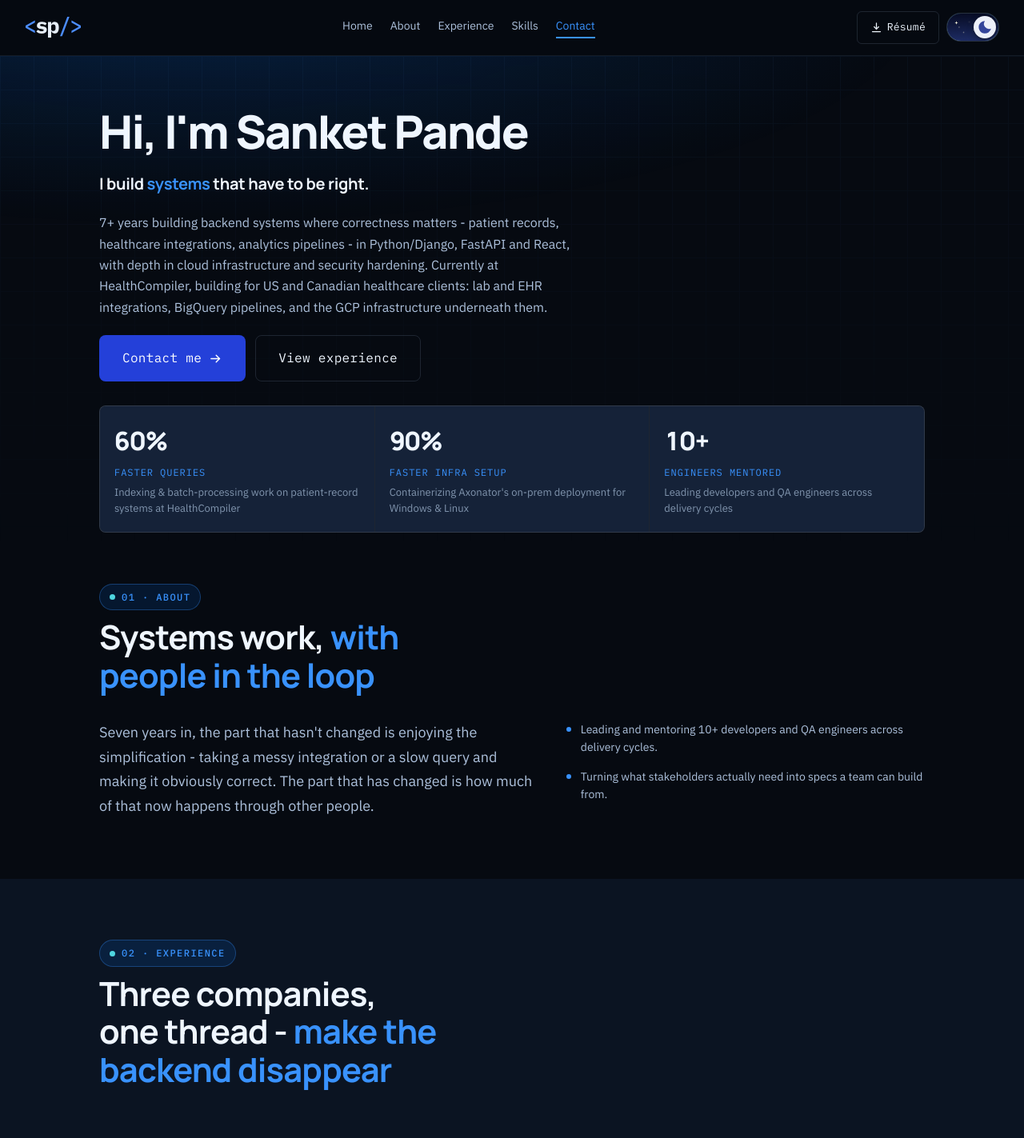
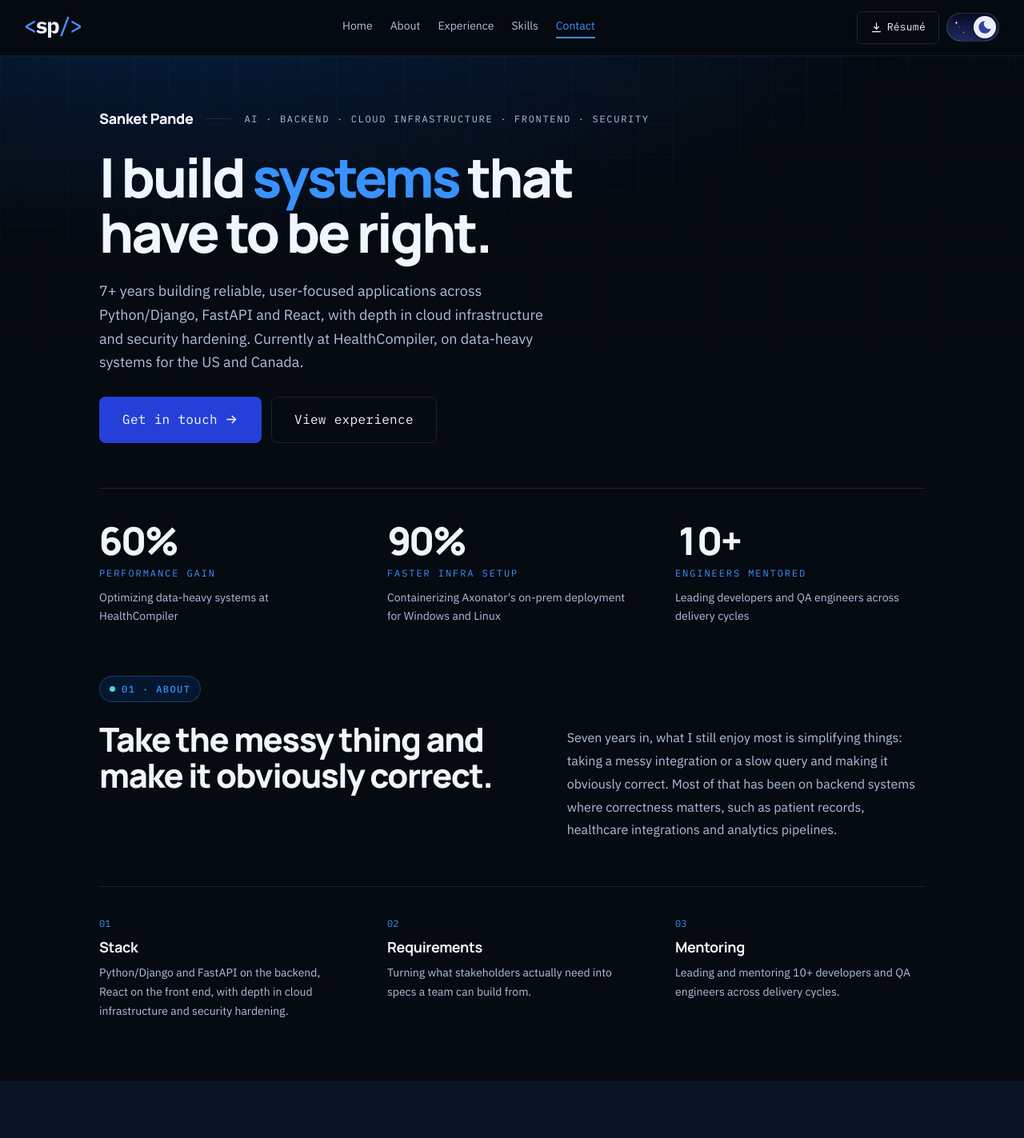
Before and after one commit to sanket-pande/portfolio, a React (Vite) app: page / in a window 1280 px wide. Shown: the top 1423 px of the page at 80% size. Built offline with nearby package versions, Linux system fonts and the light colour scheme.

Commit message:
feat: enhance About and Hero sections with improved layout and styling; refactor Section component for better structure

```diff
--- a/src/components/Section/Section.module.css
+++ b/src/components/Section/Section.module.css
@@ -15,13 +15,6 @@
   justify-content: flex-start;
   gap: 32px;
   min-height: clamp(520px, 78vh, 760px);
-}
-
-/* About: no room of its own - it flows directly under Hero inside the
-   same coloured chapter, so it just wraps its content. */
-.compact {
-  min-height: 0;
-  padding-top: 0;
 }
 
 .head {
--- a/src/components/Section/Section.tsx
+++ b/src/components/Section/Section.tsx
@@ -9,27 +9,31 @@ interface SectionProps {
   /** Closing phrase of the heading, set in the accent colour. */
   accent?: string;
   children: ReactNode;
-  /** Folds this section's height into whatever sits above it instead of
-   * claiming its own 80–90vh - used by About, which shares a chapter (and
-   * a background) with Hero rather than reading as a separate room. */
-  compact?: boolean;
 }
 
-export default function Section({ id, eyebrow, title, accent, children, compact }: SectionProps) {
+/** The chapter marker - a pill with a pulsing dot. Exported for About,
+ * which lays out its own heading but keeps the same marker. */
+export function SectionEyebrow({ children }: { children: ReactNode }) {
+  return (
+    // decorative chapter number - the heading is the accessible name
+    <p className={styles.pill} aria-hidden="true">
+      <span className={styles.pillDot} />
+      {children}
+    </p>
+  );
+}
+
+export default function Section({ id, eyebrow, title, accent, children }: SectionProps) {
   const titleId = `${id}-title`;
 
   return (
     <section
       id={id}
       aria-labelledby={titleId}
-      className={`${styles.section} ${compact ? styles.compact : ""}`}
+      className={styles.section}
     >
       <div className={styles.head}>
-        {/* decorative chapter number - the heading is the accessible name */}
-        <p className={styles.pill} aria-hidden="true">
-          <span className={styles.pillDot} />
-          {eyebrow}
-        </p>
+        <SectionEyebrow>{eyebrow}</SectionEyebrow>
         <h2 id={titleId}>
           {title}
           {accent ? (
--- a/src/components/Stat/Stat.module.css
+++ b/src/components/Stat/Stat.module.css
@@ -1,17 +1,17 @@
+/* open, no tile - the Hero draws one rule above the whole row */
 .stat {
-  background: var(--panel);
-  padding: 18px 18px 20px;
   display: flex;
   flex-direction: column;
-  gap: 4px;
+  gap: 6px;
 }
 
 .value {
   font-family: var(--font-display);
   font-size: var(--step-stat);
   font-weight: 800;
+  line-height: 1.05;
   color: var(--ink);
-  letter-spacing: -0.02em;
+  letter-spacing: -0.03em;
   font-variant-numeric: tabular-nums;
   margin: 0;
 }
@@ -19,15 +19,15 @@
 .label {
   font-family: var(--font-mono);
   font-size: var(--ui-xs);
-  letter-spacing: 0.08em;
+  letter-spacing: 0.16em;
   text-transform: uppercase;
   color: var(--accent);
   margin: 0;
 }
 
 .context {
-  font-size: var(--ui-sm);
-  color: var(--ink-3);
-  line-height: 1.5;
-  margin: 2px 0 0;
+  font-size: var(--ui-md);
+  color: var(--ink-2);
+  line-height: 1.6;
+  margin: 4px 0 0;
 }
--- a/src/data/resume.ts
+++ b/src/data/resume.ts
@@ -1,3 +1,9 @@
+/** A titled point - About's three numbered columns. */
+export interface Point {
+  title: string;
+  body: string;
+}
+
 export interface Stat {
   value: string;
   label: string;
@@ -37,8 +43,9 @@ export interface Role {
 }
 
 export const profile = {
-  greeting: "Hi, I'm",
   name: "Sanket Pande",
+  /** The mono line beside the name at the top of the Hero. */
+  tagline: ["AI", "Backend", "Cloud infrastructure", "Frontend", "Security"],
   /** One positioning string - used by the <title>, the header and the footer. */
   title: "Full Stack Software Engineer",
   location: "Mumbai, India",
@@ -57,21 +64,26 @@ export const profile = {
   headlineAccent: "systems",
   headlineTail: "that have to be right.",
   summary:
-    "7+ years building backend systems where correctness matters - patient records, healthcare integrations, analytics pipelines - in Python/Django, FastAPI and React, with depth in cloud infrastructure and security hardening. Currently at HealthCompiler, building for US and Canadian healthcare clients: lab and EHR integrations, BigQuery pipelines, and the GCP infrastructure underneath them.",
+    "7+ years building reliable, user-focused applications across Python/Django, FastAPI and React, with depth in cloud infrastructure and security hardening. Currently at HealthCompiler, on data-heavy systems for the US and Canada.",
   email: "sanketpande99001@gmail.com",
   linkedin: "https://linkedin.com/in/sanket-pande",
   github: "https://github.com/sanket-pande",
 };
 
 export const stats: Stat[] = [
-  { value: "60%", label: "Faster queries", context: "Indexing & batch-processing work on patient-record systems at HealthCompiler" },
-  { value: "90%", label: "Faster infra setup", context: "Containerizing Axonator's on-prem deployment for Windows & Linux" },
+  { value: "60%", label: "Performance gain", context: "Optimizing data-heavy systems at HealthCompiler" },
+  { value: "90%", label: "Faster infra setup", context: "Containerizing Axonator's on-prem deployment for Windows and Linux" },
   { value: "10+", label: "Engineers mentored", context: "Leading developers and QA engineers across delivery cycles" },
 ];
 
-export const highlights = [
-  "Leading and mentoring 10+ developers and QA engineers across delivery cycles.",
-  "Turning what stakeholders actually need into specs a team can build from.",
+/** About's three numbered columns. */
+export const highlights: Point[] = [
+  {
+    title: "Stack",
+    body: "Python/Django and FastAPI on the backend, React on the front end, with depth in cloud infrastructure and security hardening.",
+  },
+  { title: "Requirements", body: "Turning what stakeholders actually need into specs a team can build from." },
+  { title: "Mentoring", body: "Leading and mentoring 10+ developers and QA engineers across delivery cycles." },
 ];
 
 /* Trimmed to what's actually reached for day to day. The long tail that
--- a/src/pages/Home/sections/About/About.module.css
+++ b/src/pages/Home/sections/About/About.module.css
@@ -1,40 +1,71 @@
-.grid {
+/* matches Section's box, minus the room height - About shares Hero's chapter */
+.about {
+  max-width: var(--container);
+  margin-inline: auto;
+  padding: 0 24px 76px;
+}
+
+.inner {
+  display: flex;
+  flex-direction: column;
+  gap: 24px;
+}
+
+/* heading on the left, lede on the right */
+.intro {
   display: grid;
-  grid-template-columns: minmax(0, 1.1fr) minmax(0, 0.9fr);
-  gap: 36px;
+  grid-template-columns: minmax(0, 1.2fr) minmax(0, 1fr);
+  gap: 48px;
   align-items: start;
 }
 
+.title {
+  font-size: var(--step-3);
+  font-weight: 800;
+  letter-spacing: -0.035em;
+  line-height: 1.08;
+  color: var(--ink);
+}
+
 .lede {
+  font-size: var(--step-0);
+  color: var(--ink-2);
+  line-height: 1.8;
+  padding-top: 6px;
+}
+
+.points {
+  display: grid;
+  grid-template-columns: repeat(3, minmax(0, 1fr));
+  gap: 32px 48px;
+  border-top: 1px solid var(--line);
+  padding-top: 36px;
+  margin-top: 32px;
+}
+
+.num {
+  display: block;
+  font-family: var(--font-mono);
+  font-size: var(--ui-xs);
+  color: var(--accent);
+  margin-bottom: 10px;
+}
+
+.pointTitle {
   font-size: var(--step-1);
+  font-weight: 700;
+  color: var(--ink);
+  margin-bottom: 10px;
+}
+
+.pointBody {
+  font-size: var(--ui-md);
   color: var(--ink-2);
   line-height: 1.7;
+  max-width: 40ch;
 }
 
-.list {
-  display: flex;
-  flex-direction: column;
-  gap: 14px;
+@media (max-width: 860px) {
+  .intro { grid-template-columns: 1fr; gap: 20px; }
+  .points { grid-template-columns: 1fr; margin-top: 16px; }
 }
-
-.list li {
-  font-size: var(--ui-md);
-  color: var(--ink-2);
-  line-height: 1.6;
-  padding-left: 18px;
-  position: relative;
-}
-.list li::before {
-  content: "";
-  position: absolute;
-  left: 0;
-  top: 0.55em;
-  width: 6px;
-  height: 6px;
-  border-radius: 50%;
-  background: var(--accent);
-}
-
-@media (max-width: 760px) {
-  .grid { grid-template-columns: 1fr; }
-}
--- a/src/pages/Home/sections/About/About.tsx
+++ b/src/pages/Home/sections/About/About.tsx
@@ -1,31 +1,42 @@
-import Section from "../../../../components/Section/Section";
+import { SectionEyebrow } from "../../../../components/Section/Section";
 import { highlights } from "../../../../data/resume";
 import { useInView } from "../../../../hooks/useInView";
 import styles from "./About.module.css";
 
+/* About doesn't use Section: its heading shares a row with the lede, and it
+   has no room of its own - it flows straight on from Hero in the same chapter. */
 export default function About() {
   const { ref, inView } = useInView<HTMLDivElement>();
 
   return (
-    <Section
-      id="about"
-      eyebrow="01 · About"
-      title="Systems work,"
-      accent="with people in the loop"
-      compact
-    >
-      <div ref={ref} data-reveal={inView ? "visible" : "hidden"} className={styles.grid}>
-        <p className={styles.lede}>
-          Seven years in, the part that hasn't changed is enjoying the simplification - taking a
-          messy integration or a slow query and making it obviously correct. The part that has
-          changed is how much of that now happens through other people.
-        </p>
-        <ul className={styles.list} role="list">
-          {highlights.map((item) => (
-            <li key={item}>{item}</li>
+    <section id="about" aria-labelledby="about-title" className={styles.about}>
+      <div ref={ref} data-reveal={inView ? "visible" : "hidden"} className={styles.inner}>
+        <SectionEyebrow>01 · About</SectionEyebrow>
+
+        <div className={styles.intro}>
+          <h2 id="about-title" className={styles.title}>
+            Take the messy thing and make it obviously correct.
+          </h2>
+          <p className={styles.lede}>
+            Seven years in, what I still enjoy most is simplifying things: taking a messy integration
+            or a slow query and making it obviously correct. Most of that has been on backend systems
+            where correctness matters, such as patient records, healthcare integrations and analytics
+            pipelines.
+          </p>
+        </div>
+
+        <ol className={styles.points} role="list">
+          {highlights.map((point, index) => (
+            <li key={point.title}>
+              <span className={styles.num} aria-hidden="true">
+                {String(index + 1).padStart(2, "0")}
+              </span>
+              <h3 className={styles.pointTitle}>{point.title}</h3>
+              <p className={styles.pointBody}>{point.body}</p>
+            </li>
           ))}
-        </ul>
+        </ol>
       </div>
-    </Section>
+    </section>
   );
 }
--- a/src/pages/Home/sections/Hero/Hero.module.css
+++ b/src/pages/Home/sections/Hero/Hero.module.css
@@ -25,34 +25,60 @@
   padding: 64px 24px;
   display: flex;
   flex-direction: column;
-  gap: 22px;
+  gap: 56px;
+}
+
+.intro {
+  display: flex;
+  flex-direction: column;
+  gap: 24px;
+}
+
+/* name - a short rule - what the work is about */
+.byline {
+  display: flex;
+  align-items: center;
+  flex-wrap: wrap;
+  gap: 8px 16px;
 }
 
 .name {
-  font-size: var(--step-4);
+  font-family: var(--font-display);
+  font-size: var(--step-1);
   font-weight: 800;
-  letter-spacing: -0.035em;
-  line-height: 1.05;
+  letter-spacing: -0.02em;
   color: var(--ink);
 }
 
-/* the thesis - clearly second to the name, still the largest sentence */
+.rule {
+  width: 32px;
+  height: 1px;
+  background: var(--line);
+}
+
+.tagline {
+  font-family: var(--font-mono);
+  font-size: var(--ui-xs);
+  letter-spacing: 0.14em;
+  text-transform: uppercase;
+  color: var(--ink-2);
+}
+
+/* the thesis - the biggest type on the page */
 .headline {
-  font-family: var(--font-display);
-  font-size: var(--step-2);
-  font-weight: 600;
-  letter-spacing: -0.015em;
-  line-height: 1.35;
-  /* wide enough that the shortened thesis stays on one line */
-  max-width: 44ch;
+  font-size: var(--step-5);
+  font-weight: 800;
+  letter-spacing: -0.045em;
+  line-height: 1.02;
+  max-width: 13ch;
   color: var(--ink);
 }
 .headline em { font-style: normal; color: var(--accent); }
 
 .summary {
-  font-size: var(--step-0);
+  font-size: var(--step-1);
   color: var(--ink-2);
-  max-width: 62ch;
+  max-width: 54ch;
   line-height: 1.65;
 }
 
@@ -60,23 +86,23 @@
   display: flex;
   gap: 12px;
   flex-wrap: wrap;
+  margin-top: 4px;
 }
 
+/* ---------- stats ---------- */
 .stats {
   display: grid;
   grid-template-columns: repeat(3, 1fr);
-  gap: 1px;
-  background: var(--line);
-  border: 1px solid var(--line);
-  border-radius: 8px;
-  overflow: hidden;
-  margin-top: 8px;
+  gap: 32px 48px;
+  border-top: 1px solid var(--line);
+  padding-top: 40px;
 }
 
 @media (max-width: 720px) {
   .stats { grid-template-columns: 1fr; }
-  .headline { max-width: 100%; }
-  .name { letter-spacing: -0.03em; }
+  .headline { letter-spacing: -0.035em; }
+  /* the tagline drops to its own line here, so the rule would dangle */
+  .rule { display: none; }
 }
 
 /* ---------- entrance sequence ----------
--- a/src/pages/Home/sections/Hero/Hero.tsx
+++ b/src/pages/Home/sections/Hero/Hero.tsx
@@ -12,25 +12,29 @@ export default function Hero() {
     <section ref={ref} id="top" data-play={inView} className={styles.hero}>
       <div className={styles.field} aria-hidden="true" />
       <div className={styles.inner}>
-        {/* one line, one size - the whole greeting is the heading */}
-        <h1 className={`${styles.name} ${styles.animate}`}>
-          {profile.greeting} {profile.name}
+        <div className={styles.intro}>
+          <p className={`${styles.byline} ${styles.animate}`}>
+            <span className={styles.name}>{profile.name}</span>
+            <span className={styles.rule} aria-hidden="true" />
+            <span className={styles.tagline}>{profile.tagline.join(" · ")}</span>
+          </p>
+
+          {/* the thesis is the heading - the name sits above it as a byline */}
+          <h1 className={`${styles.headline} ${styles.animate} ${styles.delay1}`}>
+            {profile.headlineLead} <em>{profile.headlineAccent}</em> {profile.headlineTail}
           </h1>
-
-        <p className={`${styles.headline} ${styles.animate} ${styles.delay1}`}>
-          {profile.headlineLead} <em>{profile.headlineAccent}</em> {profile.headlineTail}
-        </p>
 
           <p className={`${styles.summary} ${styles.animate} ${styles.delay2}`}>{profile.summary}</p>
 
           <div className={`${styles.actions} ${styles.animate} ${styles.delay3}`}>
             <Button variant="primary" size="lg" href="#contact">
-            Contact me
+              Get in touch
               <Icon name="arrowRight" size={17} />
             </Button>
             <Button variant="ghost" size="lg" href="#experience">
               View experience
             </Button>
+          </div>
         </div>
 
         <div className={`${styles.stats} ${styles.animate} ${styles.delay4}`}>
--- a/src/styles/global.css
+++ b/src/styles/global.css
@@ -104,7 +104,8 @@
   --step-2: 1.25rem;   /* 20px - h3 */
   --step-3: clamp(1.9rem, 1.2rem + 2vw, 2.6rem);   /* h2 - ~42px at 1400 */
   --step-4: clamp(2.3rem, 1.5rem + 3.4vw, 3.6rem); /* h1 - 57.6px, h1:h2 ≈ 1.4 */
-  --step-stat: clamp(1.6rem, 1.2rem + 1.4vw, 2rem); /* the stat numerals */
+  --step-5: clamp(2.6rem, 1.5rem + 4.4vw, 4.25rem); /* the Hero thesis - 68px at 1400 */
+  --step-stat: clamp(2rem, 1.4rem + 2vw, 3rem); /* the stat numerals */
 
   --container: 1080px;
   /* fallback only - Header measures the real height and overwrites this
```
Also changed, not shown: src/pages/Components/componentDemos.ts (+5 -6 lines). Lines whose indentation alone changed are shown as unchanged.
